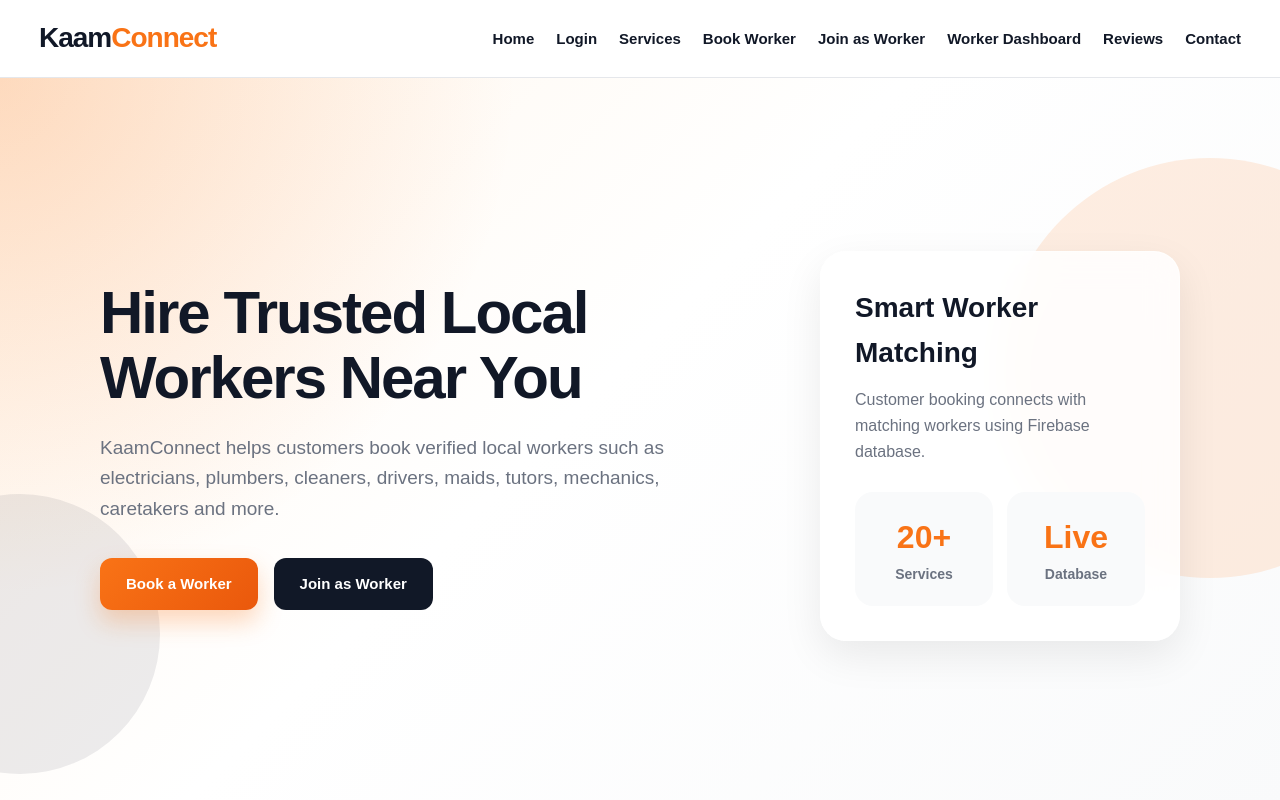
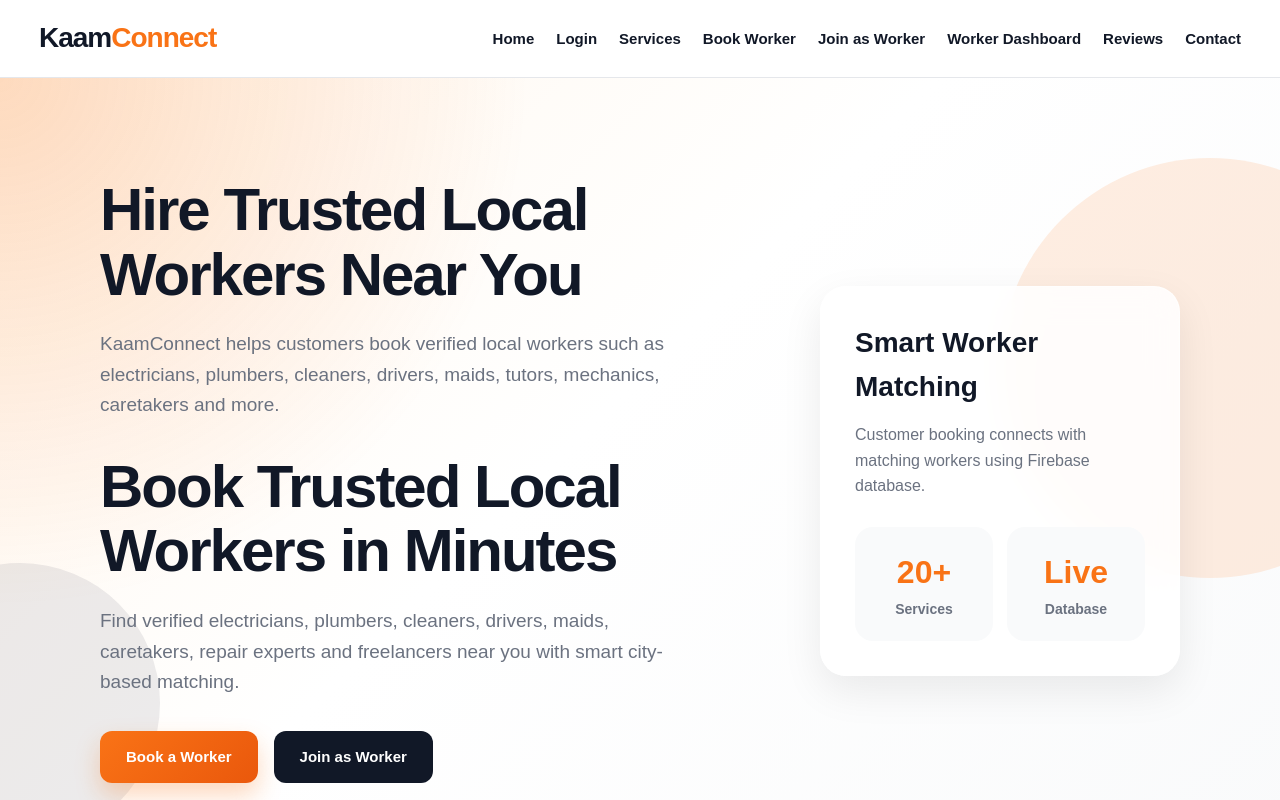
Before and after one commit to THELOKESHONLY/kaamconnect, a plain HTML site: page index.html in a window 1280 px wide. Shown: the top 800 px of the page. Drawn offline with Linux system fonts and the light colour scheme; no server answers.

```diff
--- a/index.html
+++ b/index.html
@@ -38,6 +38,11 @@
       <p>
         KaamConnect helps customers book verified local workers such as electricians,
         plumbers, cleaners, drivers, maids, tutors, mechanics, caretakers and more.
+      </p>
+      <h1>Book Trusted Local Workers in Minutes</h1>
+      <p>
+        Find verified electricians, plumbers, cleaners, drivers, maids, caretakers,
+        repair experts and freelancers near you with smart city-based matching.
       </p>
 
       <div class="hero-buttons">
```
